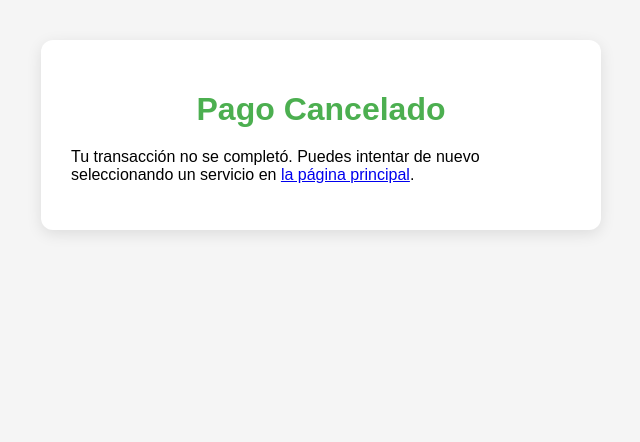
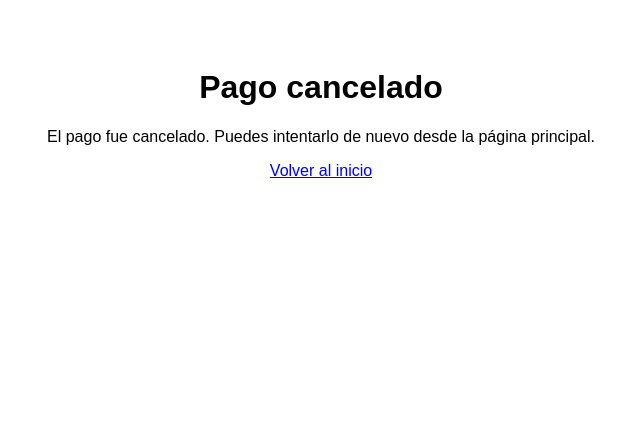
Before and after one commit to mayroga/Asistente-Virtual-May-Roga, a FastAPI app: template templates/cancel.html in a window 1280 px wide. Shown: the top 442 px of the page, without its empty margins (319-959 px from the left). After the commit the page ends 178 px from the top, so only its background shows below. Run offline with FastAPI, Linux system fonts and the light colour scheme; the template is opened without the code that fills it, so the values that code supplies are empty.

Commit message:
Update cancel.html

```diff
--- a/templates/cancel.html
+++ b/templates/cancel.html
@@ -1,15 +1,9 @@
 <!DOCTYPE html>
 <html lang="es">
-<head>
-<meta charset="UTF-8">
-<meta name="viewport" content="width=device-width, initial-scale=1.0">
-<title>Pago Cancelado · May Roga</title>
-<link rel="stylesheet" href="/static/css/style.css">
-</head>
-<body>
-<div class="container">
-<h1>Pago Cancelado</h1>
-<p>Tu transacción no se completó. Puedes intentar de nuevo seleccionando un servicio en <a href="/">la página principal</a>.</p>
-</div>
+<head><meta charset="utf-8"><meta name="viewport" content="width=device-width,initial-scale=1"><title>Pago Cancelado</title></head>
+<body style="font-family:Arial;text-align:center;padding:40px">
+  <h1>Pago cancelado</h1>
+  <p>El pago fue cancelado. Puedes intentarlo de nuevo desde la página principal.</p>
+  <p><a href="/">Volver al inicio</a></p>
 </body>
 </html>
```
